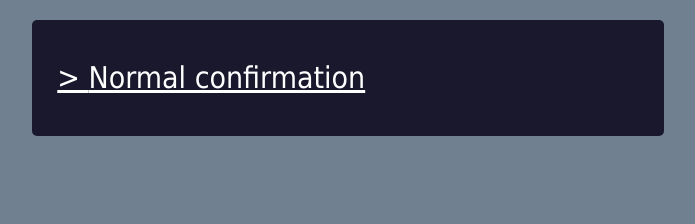
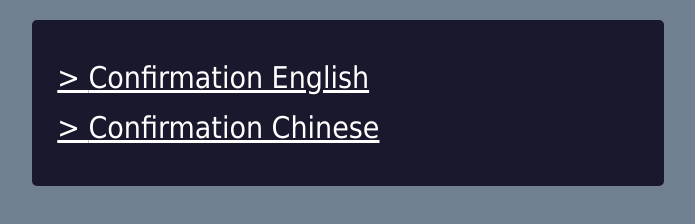
Before and after one commit to meisterstuck/meisterstuck.github.io, a plain HTML site: page cotaiticketing.html in a window 1280 px wide. Shown: the whole page, without its empty margins (292-987 px from the left). Drawn offline with Linux system fonts and the light colour scheme.

Commit message:
update the index page for cotai ticketing by Rachel

```diff
--- a/cotaiticketing.html
+++ b/cotaiticketing.html
@@ -47,7 +47,10 @@
 	<!-- <h1>You can modify the request parameters of the url, available options:</h1> -->
 	<ul>
 		<li>
-			<a href="cotai_ticketing/confirmation1.html">Normal confirmation</a>
+			<a href="cotai_ticketing/confirmation1.html">Confirmation English</a>
+		</li>
+		<li>
+			<a href="cotai_ticketing/confirmation_cn.html">Confirmation Chinese</a>
 		</li>
 	</ul>
 </body>
```
